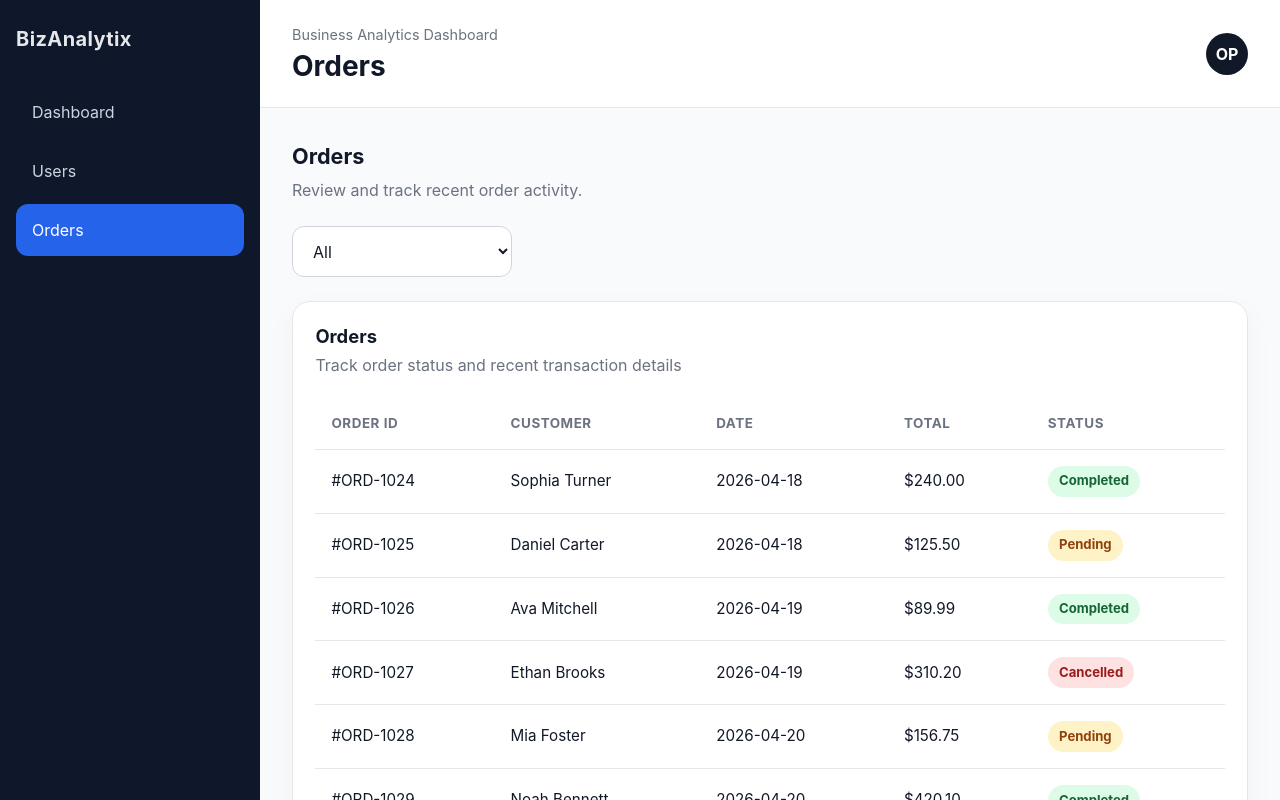
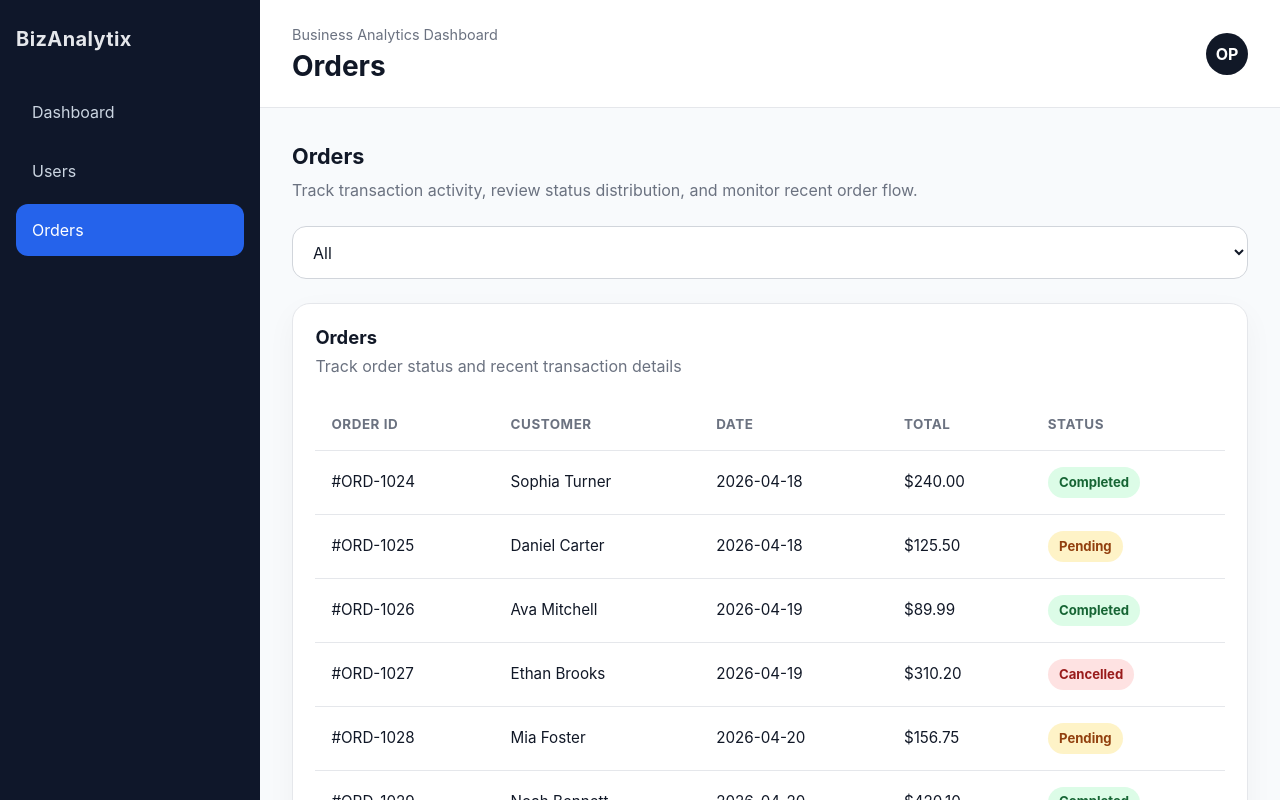
Before and after one commit to salamizadeh-dev/business-analytics-dashboard, a React (Vite) app: page /orders in a window 1280 px wide. Shown: the top 800 px of the page. Built offline with nearby package versions, Linux system fonts and the light colour scheme.

Commit message:
style: improve orders page header and filter toolbar layout

```diff
--- a/src/pages/Orders/OrdersPage.tsx
+++ b/src/pages/Orders/OrdersPage.tsx
@@ -20,18 +20,19 @@ export function OrdersPage() {
 
   const filteredOrders = useMemo(() => {
     if (selectedStatus === 'All') return orders
-
     return orders.filter((order) => order.status === selectedStatus)
   }, [selectedStatus])
+
+  const isFiltered = selectedStatus !== 'All'
 
   return (
     <section className="page">
       <PageSectionHeader
         title="Orders"
-        description="Review and track recent order activity."
+        description="Track transaction activity, review status distribution, and monitor recent order flow."
       />
 
-      <div className="page-toolbar">
+      <div className="page-toolbar page-toolbar--between">
         <SelectFilter
           value={selectedStatus}
           options={filterOptions}
@@ -39,14 +40,24 @@ export function OrdersPage() {
             setSelectedStatus(event.target.value as OrderFilterValue)
           }
         />
+
+        {isFiltered ? (
+          <button
+            type="button"
+            className="toolbar-clear-button"
+            onClick={() => setSelectedStatus('All')}
+          >
+            Reset filter
+          </button>
+        ) : null}
       </div>
 
       {filteredOrders.length > 0 ? (
         <OrdersTable orders={filteredOrders} />
       ) : (
         <EmptyState
-          title="No orders found"
-          description="Try selecting a different order status."
+          title="No orders match this status"
+          description="Try another filter option to view available order records."
         />
       )}
     </section>
--- a/src/styles/global.css
+++ b/src/styles/global.css
@@ -348,7 +348,7 @@ textarea {
 }
 
 .search-input-wrapper {
-  width: min(420px, 100%);
+  width: min(260px, 100%);
 }
 
 
@@ -388,6 +388,11 @@ textarea {
 }
 
 .table-primary-cell__title {
+  font-weight: 600;
+  color: #111827;
+}
+
+.table-value-cell {
   font-weight: 600;
   color: #111827;
 }
@@ -454,19 +459,25 @@ textarea {
   color: #92400e;
 }
 .select-filter {
-  min-width: 220px;
-  padding: 0.85rem 1rem;
+  width: 100%;
+  min-width: 0;
+  padding: 0.9rem 1rem;
   border: 1px solid #d1d5db;
-  border-radius: 12px;
+  border-radius: 14px;
   background: #ffffff;
   color: #111827;
   outline: none;
-  transition: border-color 0.2s ease, box-shadow 0.2s ease;
+  transition: border-color 0.2s ease, box-shadow 0.2s ease,
+    background 0.2s ease;
 }
 
 .select-filter:focus {
   border-color: #2563eb;
   box-shadow: 0 0 0 4px rgba(37, 99, 235, 0.12);
+}
+
+.select-filter:hover {
+  border-color: #9ca3af;
 }
 
 .card {
```
